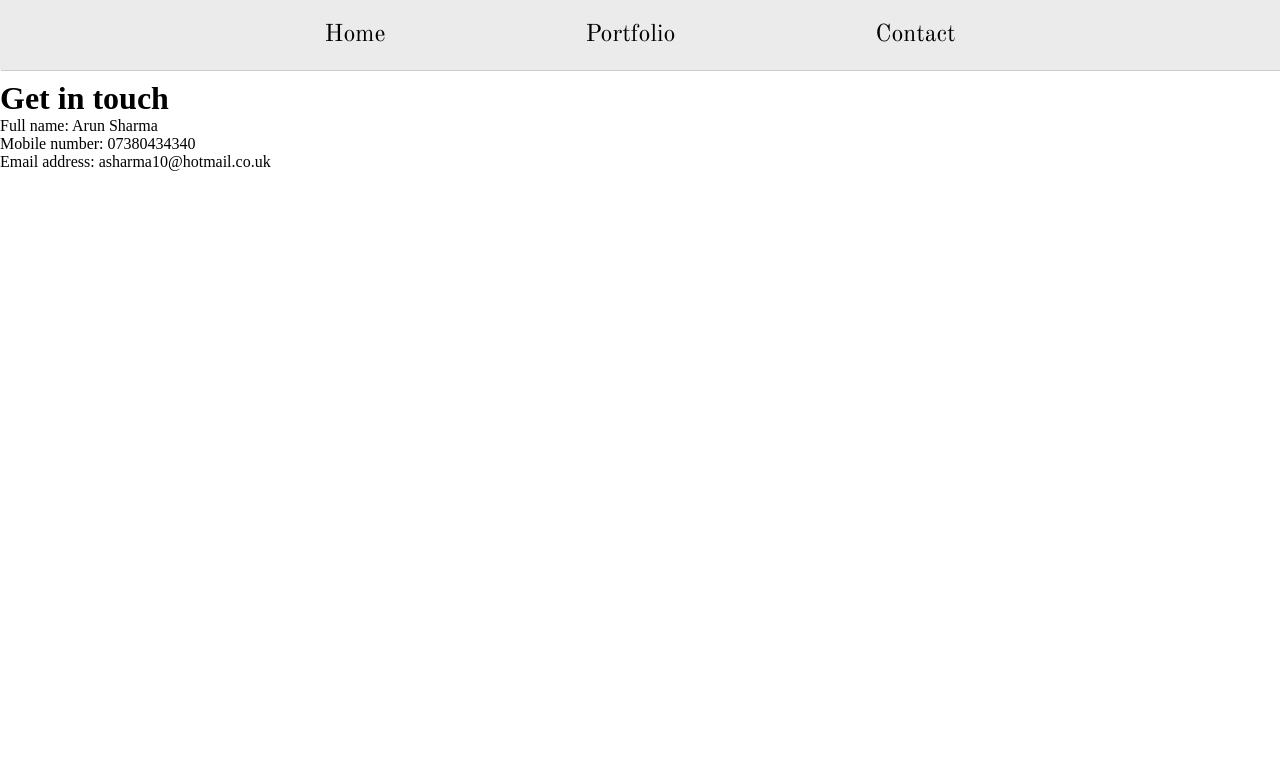
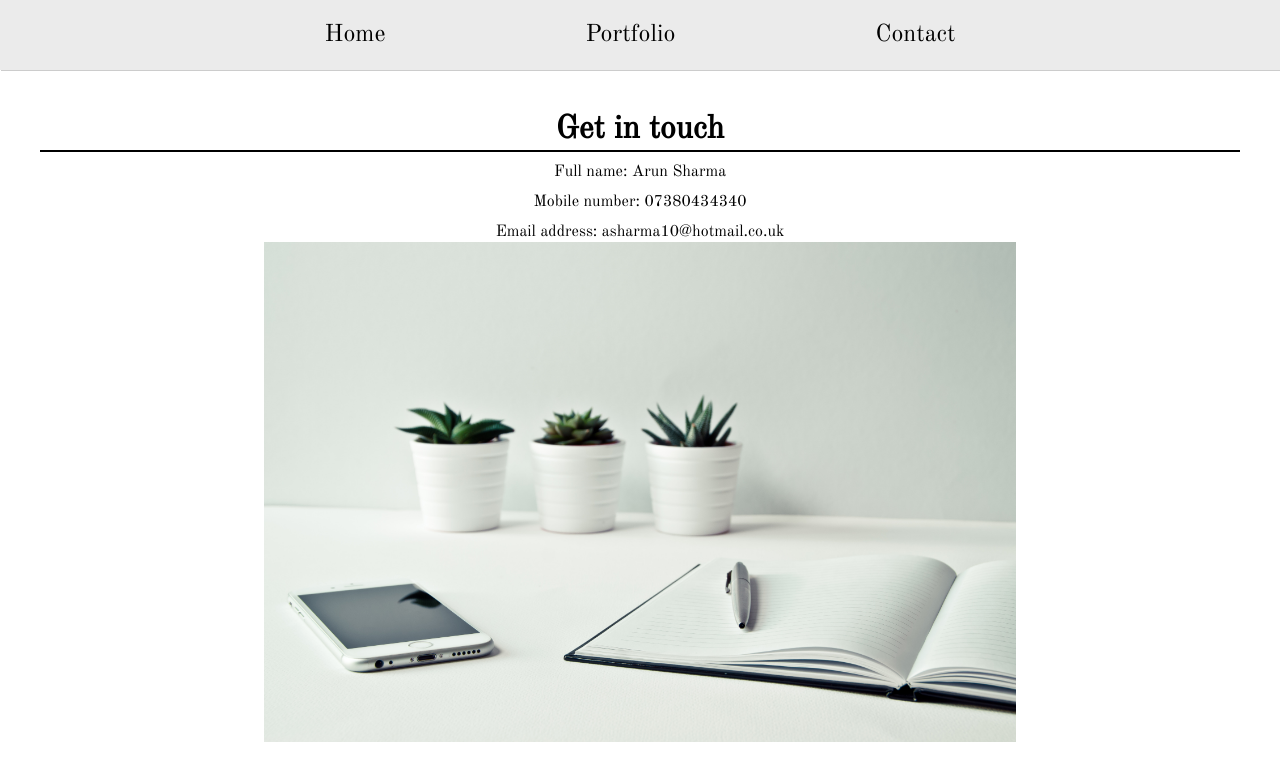
Before and after one commit to a-sha0234/portfolio-site, a React (Create React App) app: page /contact in a window 1280 px wide. Shown: the top 780 px of the page. Built offline with nearby package versions, Linux system fonts and the light colour scheme.

Commit message:
finish styling for contact page

```diff
--- a/src/Pages/Contact.js
+++ b/src/Pages/Contact.js
@@ -1,6 +1,7 @@
 //imports
 import React from "react";
 import contactData from "./ContactDetails";
+import contactImg from "./contactImg.jpg";
 
 export default function Contact() {
   //-----------------------------------------------------------------------------------------
@@ -15,6 +16,7 @@ export default function Contact() {
       <p>Full name: {contactData[0].FullName} </p>
       <p>Mobile number: {contactData[0].MobileNum} </p>
       <p>Email address: {contactData[0].EmailAddress}</p>
+      <img src={contactImg} className="contact__img" />
     </main>
   );
 }
--- a/src/scss/_globals.scss
+++ b/src/scss/_globals.scss
@@ -26,13 +26,11 @@
     }
 
     &__right > p {
-      @include skillSetDesktop;
-      margin-top: 20px;
+      @include skillSetDesktop(20px);
     }
 
     &__left > p {
-      @include skillSetDesktop;
-      margin-top: 30px;
+      @include skillSetDesktop(30px);
     }
   }
 }
@@ -51,6 +49,28 @@
   &__arrow {
     @include arrow;
   }
+}
+// End of Portfolio page styling
+//-----------------------------------------------------------------------------------------
+// Start of contact page styling
+
+.contact {
+  @include contact;
+
+  &__img {
+    height: 500px;
+  }
+}
+
+.verticalLine {
+  @include verticalLine;
+}
+h1 {
+  font-family: $fontStyle;
+}
+.contact > p {
+  margin-top: 10px;
+  font-family: $fontStyle;
 }
 
 //-----------------------------------------------------------------------------------------
@@ -105,14 +125,15 @@
   // Start of Contact page styling
 
   .contact {
-    text-align: center;
-    margin-top: 40px;
+    @include contact;
+
+    &__img {
+      height: 200px;
+    }
   }
 
   .verticalLine {
-    border: 0.01px solid black;
-    margin-left: 40px;
-    margin-right: 40px;
+    @include verticalLine;
   }
   h1 {
     font-family: $fontStyle;
--- a/src/scss/_mixins.scss
+++ b/src/scss/_mixins.scss
@@ -9,6 +9,7 @@
   background-color: #ebebeb;
   padding: 20px;
   box-shadow: 1px 0.2px black;
+  width: 100%;
 }
 
 @mixin navBarLinks() {
@@ -34,7 +35,7 @@
   padding: 5px;
 }
 
-@mixin skillSetDesktop() {
+@mixin skillSetDesktop($margin) {
   //for desktop design
   border: 2px dotted black;
   border-radius: 5px;
@@ -44,6 +45,7 @@
   padding: 10px;
   display: inline-block;
   font-size: $fontSize;
+  margin-top: $margin;
 }
 
 //-----------------------------------------------------------------------------------------
@@ -70,10 +72,27 @@
   margin-top: 10%;
   font-family: $fontStyle;
   font-size: $fontSize;
+  cursor: pointer;
 }
 
 @mixin arrow() {
   height: 30px;
   width: 30px;
   margin-left: 10px;
+  cursor: pointer;
 }
+
+//-----------------------------------------------------------------------------------------
+// Contact page styles
+//-----------------------------------------------------------------------------------------
+
+@mixin contact() {
+  text-align: center;
+  margin-top: 40px;
+}
+
+@mixin verticalLine() {
+  border: 0.01px solid black;
+  margin-left: 40px;
+  margin-right: 40px;
+}
```
Also changed, not shown: src/Pages/contactImg.jpg (added).
